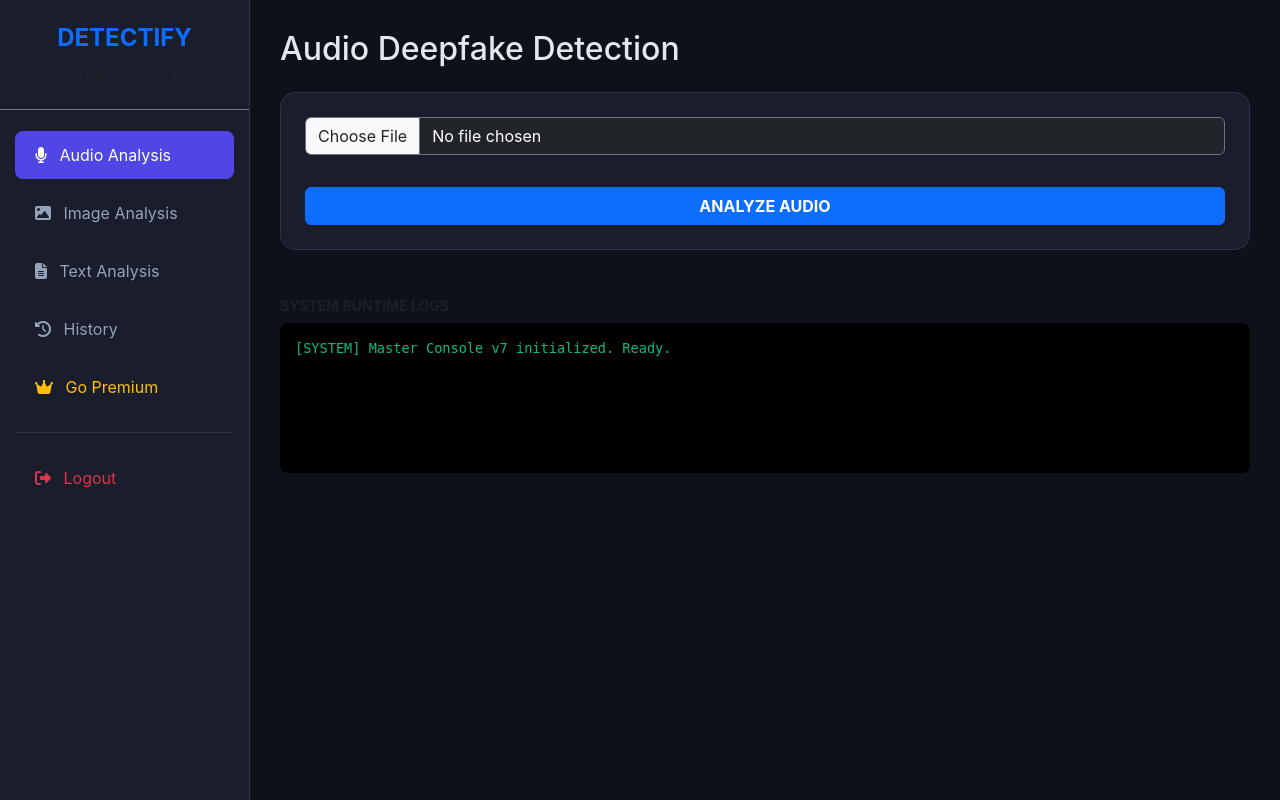
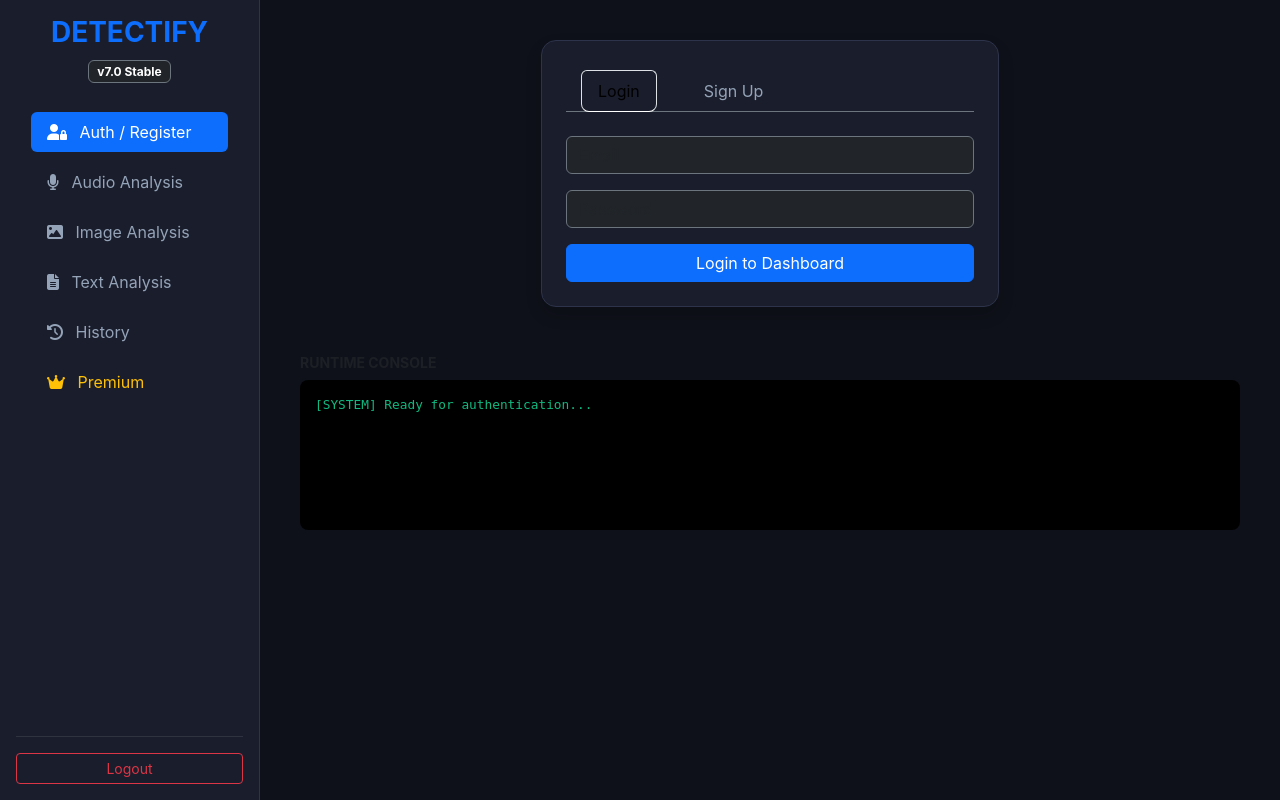
Before and after one commit to skyline314/DETECTIFY, a Flask app: page /auth/console in a window 1280 px wide. Run offline with Flask 3, Linux system fonts and the light colour scheme; parts of the project's set-up code (start-up, migrations or seed data) failed here and were passed over; some libraries are stand-ins or nearby versions.

Commit message:
Full Restore: Console V7 with Auth, Media Preview, and Analysis Modules

```diff
--- a/app/templates/console.html
+++ b/app/templates/console.html
@@ -3,142 +3,152 @@
 <head>
     <meta charset="UTF-8">
     <meta name="viewport" content="width=device-width, initial-scale=1.0">
-    <title>Detectify - Master Console v7</title>
+    <title>Detectify Master Console v7</title>
     <link href="https://cdn.jsdelivr.net/npm/bootstrap@5.3.0/dist/css/bootstrap.min.css" rel="stylesheet">
     <link rel="stylesheet" href="https://cdnjs.cloudflare.com/ajax/libs/font-awesome/6.4.0/css/all.min.css">
     <style>
-        :root { --sidebar-width: 250px; --primary-dark: #0f111a; --card-bg: #1a1d2b; --accent: #4f46e5; }
-        body { background-color: var(--primary-dark); color: #e2e8f0; font-family: 'Inter', sans-serif; overflow-x: hidden; }
-
-        /* Sidebar Styles */
-        #sidebar { width: var(--sidebar-width); height: 100vh; position: fixed; background: var(--card-bg); border-right: 1px solid #2d334a; transition: all 0.3s; z-index: 1000; }
-        .nav-link { color: #94a3b8; padding: 12px 20px; border-radius: 8px; margin: 5px 15px; }
-        .nav-link:hover, .nav-link.active { background: var(--accent); color: white; }
-
-        /* Main Content */
-        #content { margin-left: var(--sidebar-width); padding: 30px; min-height: 100vh; }
-        .card { background: var(--card-bg); border: 1px solid #2d334a; border-radius: 15px; margin-bottom: 20px; }
-
-        /* Preview Styles */
-        #audioPreview, #imagePreview { display: none; margin-top: 15px; max-width: 100%; border-radius: 10px; }
-        .log-stream { background: #000; color: #10b981; font-family: 'Fira Code', monospace; padding: 15px; height: 150px; overflow-y: auto; border-radius: 8px; font-size: 0.85rem; }
+        :root { --bg-dark: #0f111a; --card-bg: #1a1d2b; --accent: #4f46e5; }
+        body { background-color: var(--bg-dark); color: #e2e8f0; font-family: 'Inter', sans-serif; }
+        .sidebar { width: 260px; height: 100vh; position: fixed; background: var(--card-bg); border-right: 1px solid #2d334a; }
+        .main-content { margin-left: 260px; padding: 40px; }
+        .card { background: var(--card-bg); border: 1px solid #2d334a; border-radius: 15px; }
+        .nav-link { color: #94a3b8; margin: 5px 15px; border-radius: 8px; }
+        .nav-link.active { background: var(--accent); color: white; }
+        #imagePreview { max-width: 100%; border-radius: 10px; display: none; margin-top: 15px; }
+        .log-terminal { background: #000; color: #10b981; font-family: monospace; padding: 15px; height: 150px; overflow-y: auto; border-radius: 8px; font-size: 0.8rem; }
     </style>
 </head>
 <body>
 
-<div id="sidebar">
-    <div class="p-4 text-center border-bottom border-secondary mb-3">
-        <h4 class="fw-bold text-primary">DETECTIFY</h4>
-        <small class="text-muted">Master Console v7</small>
+<div class="sidebar d-flex flex-column p-3">
+    <div class="text-center mb-4">
+        <h3 class="fw-bold text-primary">DETECTIFY</h3>
+        <span class="badge bg-dark border border-secondary">v7.0 Stable</span>
     </div>
-    <nav class="nav flex-column">
-        <a class="nav-link active" data-bs-toggle="tab" href="#audioSection"><i class="fas fa-microphone me-2"></i> Audio Analysis</a>
-        <a class="nav-link" data-bs-toggle="tab" href="#imageSection"><i class="fas fa-image me-2"></i> Image Analysis</a>
-        <a class="nav-link" data-bs-toggle="tab" href="#textSection"><i class="fas fa-file-alt me-2"></i> Text Analysis</a>
-        <a class="nav-link" data-bs-toggle="tab" href="#historySection"><i class="fas fa-history me-2"></i> History</a>
-        <a class="nav-link text-warning" data-bs-toggle="tab" href="#premiumSection"><i class="fas fa-crown me-2"></i> Go Premium</a>
-        <hr class="mx-3 border-secondary">
-        <a class="nav-link text-danger" href="/auth/logout"><i class="fas fa-sign-out-alt me-2"></i> Logout</a>
-    </nav>
+    <ul class="nav nav-pills flex-column mb-auto">
+        <li><a href="#authSection" class="nav-link active" data-bs-toggle="tab"><i class="fas fa-user-lock me-2"></i> Auth / Register</a></li>
+        <li><a href="#audioSection" class="nav-link" data-bs-toggle="tab"><i class="fas fa-microphone me-2"></i> Audio Analysis</a></li>
+        <li><a href="#imageSection" class="nav-link" data-bs-toggle="tab"><i class="fas fa-image me-2"></i> Image Analysis</a></li>
+        <li><a href="#textSection" class="nav-link" data-bs-toggle="tab"><i class="fas fa-file-alt me-2"></i> Text Analysis</a></li>
+        <li><a href="#historySection" class="nav-link" data-bs-toggle="tab"><i class="fas fa-history me-2"></i> History</a></li>
+        <li><a href="#premiumSection" class="nav-link text-warning" data-bs-toggle="tab"><i class="fas fa-crown me-2"></i> Premium</a></li>
+    </ul>
+    <hr class="border-secondary">
+    <a href="/auth/logout" class="btn btn-outline-danger btn-sm w-100">Logout</a>
 </div>
 
-<div id="content">
+<div class="main-content">
     <div class="tab-content">
 
-        <div class="tab-pane fade show active" id="audioSection">
-            <h2 class="mb-4">Audio Deepfake Detection</h2>
-            <div class="card p-4">
-                <input type="file" id="audioInput" class="form-control mb-3 bg-dark text-white border-secondary" accept="audio/*">
-                <audio id="audioPreview" controls class="w-100"></audio>
-                <button class="btn btn-primary mt-3 w-100 fw-bold" onclick="analyze('audio')">ANALYZE AUDIO</button>
+        <div class="tab-pane fade show active" id="authSection">
+            <div class="row justify-content-center">
+                <div class="col-md-6">
+                    <div class="card p-4 shadow">
+                        <ul class="nav nav-tabs mb-4 border-secondary">
+                            <li class="nav-item"><a class="nav-link active bg-transparent" data-bs-toggle="tab" href="#loginForm">Login</a></li>
+                            <li class="nav-item"><a class="nav-link bg-transparent" data-bs-toggle="tab" href="#signupForm">Sign Up</a></li>
+                        </ul>
+                        <div class="tab-content">
+                            <div id="loginForm" class="tab-pane fade show active">
+                                <form action="/auth/login" method="POST">
+                                    <input type="email" name="email" class="form-control bg-dark text-white border-secondary mb-3" placeholder="Email" required>
+                                    <input type="password" name="password" class="form-control bg-dark text-white border-secondary mb-3" placeholder="Password" required>
+                                    <button class="btn btn-primary w-100">Login to Dashboard</button>
+                                </form>
+                            </div>
+                            <div id="signupForm" class="tab-pane fade">
+                                <form action="/auth/register" method="POST">
+                                    <input type="text" name="username" class="form-control bg-dark text-white border-secondary mb-3" placeholder="Username" required>
+                                    <input type="email" name="email" class="form-control bg-dark text-white border-secondary mb-3" placeholder="Email" required>
+                                    <input type="password" name="password" class="form-control bg-dark text-white border-secondary mb-3" placeholder="Password" required>
+                                    <button class="btn btn-success w-100">Create Account</button>
+                                </form>
+                            </div>
+                        </div>
+                    </div>
+                </div>
+            </div>
+        </div>
+
+        <div class="tab-pane fade" id="audioSection">
+            <h2>Audio Deepfake Analysis</h2>
+            <div class="card p-4 mt-3">
+                <input type="file" id="audioFile" class="form-control bg-dark text-white border-secondary mb-3" accept="audio/*">
+                <audio id="audioPlayer" controls class="w-100 mb-3" style="display:none;"></audio>
+                <button class="btn btn-primary w-100" onclick="startAnalysis('audio')">Analyze Audio</button>
             </div>
         </div>
 
         <div class="tab-pane fade" id="imageSection">
-            <h2 class="mb-4">Image Deepfake Detection</h2>
-            <div class="card p-4">
-                <input type="file" id="imageInput" class="form-control mb-3 bg-dark text-white border-secondary" accept="image/*">
-                <img id="imagePreview" src="#" alt="Preview" class="img-fluid shadow-sm">
-                <button class="btn btn-primary mt-3 w-100 fw-bold" onclick="analyze('image')">ANALYZE IMAGE</button>
+            <h2>Image Deepfake Analysis</h2>
+            <div class="card p-4 mt-3 text-center">
+                <input type="file" id="imageFile" class="form-control bg-dark text-white border-secondary mb-3" accept="image/*">
+                <img id="imagePreview" src="#" alt="Preview">
+                <button class="btn btn-primary w-100 mt-3" onclick="startAnalysis('image')">Analyze Image</button>
             </div>
         </div>
 
         <div class="tab-pane fade" id="textSection">
-            <h2 class="mb-4">Text & Document Analysis</h2>
-            <div class="card p-4">
-                <textarea id="textInput" class="form-control bg-dark text-white border-secondary mb-3" rows="5" placeholder="Paste text here..."></textarea>
-                <div class="mb-3">
-                    <label class="small text-muted">Or upload file (PDF/DOCX/TXT):</label>
-                    <input type="file" id="textFile" class="form-control bg-dark text-white border-secondary">
-                </div>
-                <button class="btn btn-primary w-100 fw-bold" onclick="analyze('text')">ANALYZE TEXT</button>
+            <h2>Text & Doc Analysis</h2>
+            <div class="card p-4 mt-3">
+                <textarea class="form-control bg-dark text-white border-secondary mb-3" rows="5" placeholder="Paste your text here..."></textarea>
+                <input type="file" class="form-control bg-dark text-white border-secondary mb-3" accept=".pdf,.docx,.txt">
+                <button class="btn btn-primary w-100" onclick="startAnalysis('text')">Analyze Text</button>
             </div>
         </div>
 
         <div class="tab-pane fade" id="historySection">
-            <h2 class="mb-4">Recent Analysis History</h2>
-            <div class="card">
-                <div class="table-responsive p-3">
-                    <table class="table table-dark table-hover mb-0">
-                        <thead>
-                            <tr><th>Date</th><th>Type</th><th>Result</th><th>Score</th></tr>
-                        </thead>
-                        <tbody id="historyTable">
-                            <tr><td colspan="4" class="text-center text-muted">No history found</td></tr>
-                        </tbody>
-                    </table>
-                </div>
+            <h2>Analysis History</h2>
+            <div class="card p-3 mt-3">
+                <table class="table table-dark table-hover">
+                    <thead><tr><th>Date</th><th>Type</th><th>Score</th><th>Status</th></tr></thead>
+                    <tbody id="historyData"><tr><td colspan="4" class="text-center text-muted">History is empty.</td></tr></tbody>
+                </table>
             </div>
         </div>
 
         <div class="tab-pane fade" id="premiumSection">
-            <h2 class="mb-4">Premium Membership</h2>
             <div class="card p-5 text-center">
                 <i class="fas fa-crown fa-4x text-warning mb-3"></i>
-                <h3>Unlock Unlimited Power</h3>
-                <p class="text-muted">Get faster processing, HD image analysis, and unlimited document history.</p>
-                <button class="btn btn-warning btn-lg mt-3 fw-bold shadow">UPGRADE NOW (Pay with Midtrans)</button>
+                <h2>Detectify Premium</h2>
+                <p>Bypass limits and get priority processing with Midtrans payment.</p>
+                <a href="/api/payment/checkout" class="btn btn-warning btn-lg fw-bold px-5">Upgrade Now</a>
             </div>
         </div>
 
     </div>
 
     <div class="mt-5">
-        <h6 class="text-muted small fw-bold">SYSTEM RUNTIME LOGS</h6>
-        <div class="log-stream" id="logs">
-            [SYSTEM] Master Console v7 initialized. Ready.
+        <h6 class="text-muted small fw-bold">RUNTIME CONSOLE</h6>
+        <div class="log-terminal" id="termLogs">
+            [SYSTEM] Ready for authentication...
         </div>
     </div>
 </div>
 
 <script>
-    // Preview Audio
-    document.getElementById('audioInput').onchange = function(e) {
-        const audio = document.getElementById('audioPreview');
-        audio.src = URL.createObjectURL(this.files[0]);
-        audio.style.display = 'block';
+    // Audio Preview Logic
+    document.getElementById('audioFile').onchange = function() {
+        const player = document.getElementById('audioPlayer');
+        player.src = URL.createObjectURL(this.files[0]);
+        player.style.display = 'block';
     };
 
-    // Preview Image
-    document.getElementById('imageInput').onchange = function(e) {
+    // Image Preview Logic
+    document.getElementById('imageFile').onchange = function() {
         const preview = document.getElementById('imagePreview');
         preview.src = URL.createObjectURL(this.files[0]);
         preview.style.display = 'block';
     };
 
-    // Generic Analyze Function
-    function analyze(type) {
-        const logs = document.getElementById('logs');
-        logs.innerHTML += `<br>[${type.toUpperCase()}] Requesting analysis for task...`;
+    function startAnalysis(type) {
+        const term = document.getElementById('termLogs');
+        term.innerHTML += `<br>[${type.toUpperCase()}] Initiating analysis...`;
+        term.scrollTop = term.scrollHeight;
 
-        // Simulasi fetch (Sesuaikan dengan endpoint Flask Anda)
-        setTimeout(() => {
-            logs.innerHTML += `<br>[SUCCESS] Task created. Check history for results.`;
-            logs.scrollTop = logs.scrollHeight;
-        }, 1500);
+        // Logic Fetch API Analysis anda disini
     }
 </script>
-
 <script src="https://cdn.jsdelivr.net/npm/bootstrap@5.3.0/dist/js/bootstrap.bundle.min.js"></script>
 </body>
 </html>
```
